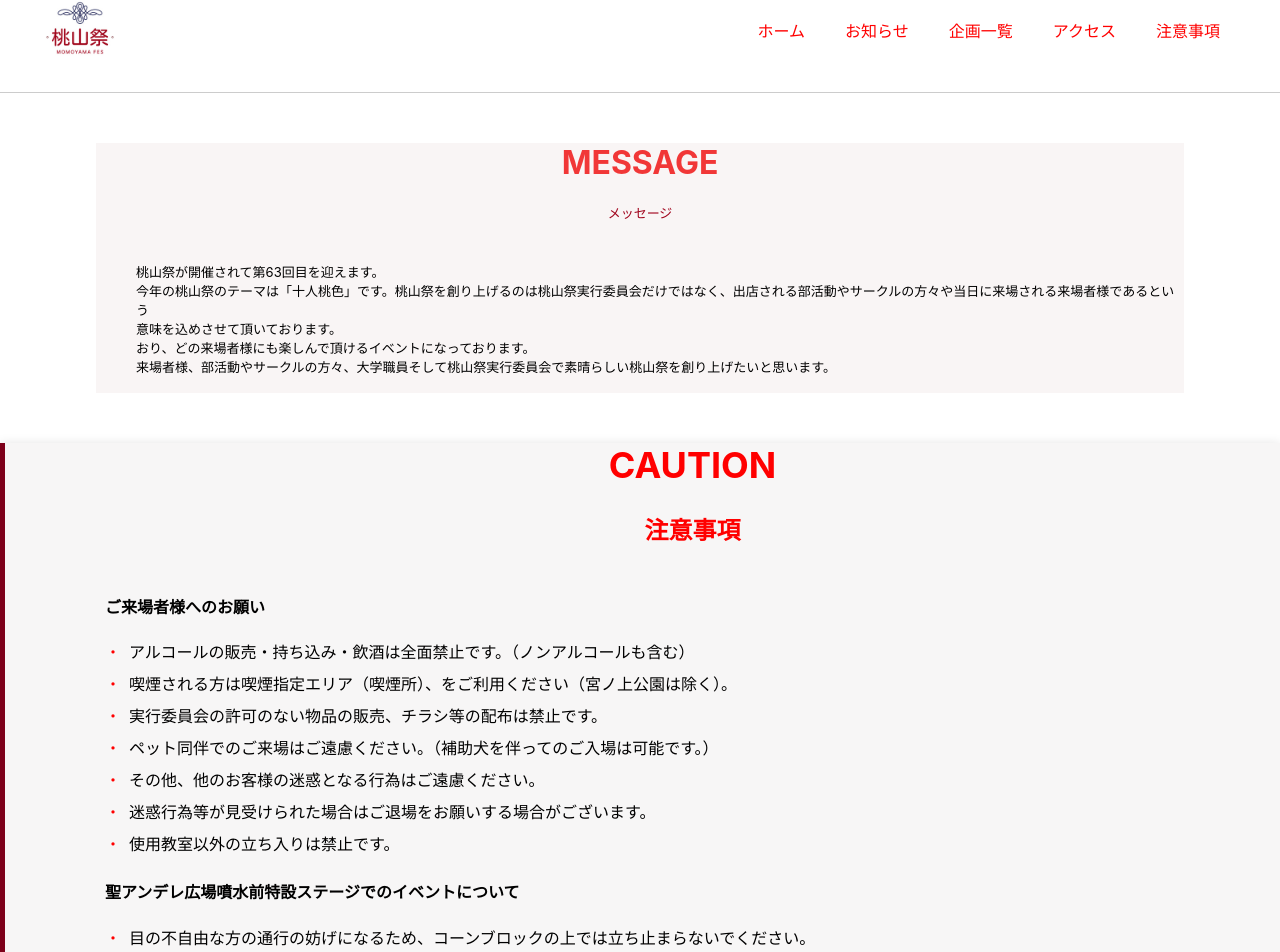
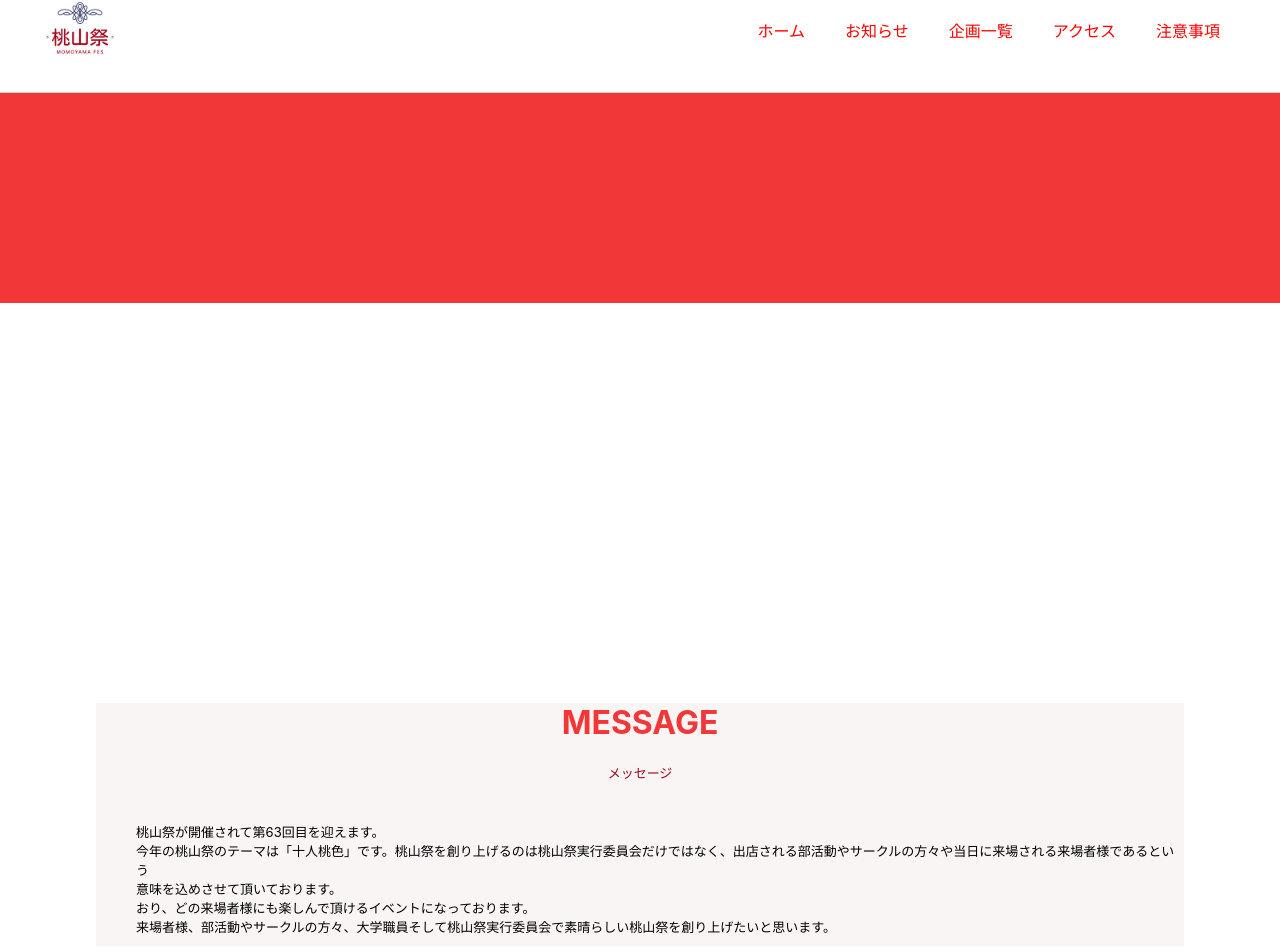
Before and after one commit to momoyama-tech/momosai-hp, a React (Create React App) app: page /#/ in a window 1280 px wide. Shown: the part 32-984 px from the top of the page. Built offline with nearby package versions, Linux system fonts and the light colour scheme.

Commit message:
MESSAGEのちょっとした手直しとTop作った

```diff
--- a/src/components/MESSAGE.css
+++ b/src/components/MESSAGE.css
@@ -1,9 +1,10 @@
 .MESSAGE{
     margin: auto;
     margin-top: 50px;
-    height: 250px;
+    height: auto;
     width: 85%;
     background-color: rgba(104, 0, 20, 0.04);
+    margin-bottom: 50px;
 }
 
 .MESSAGEtitle{
@@ -28,3 +29,11 @@ p{
     margin-top: 40px;
     margin-inline-start: 40px;
 }
+.MESSAGEBottom{
+    margin: auto;
+    position: relative;
+    top: -50px;
+    background-color: rgba(104, 0, 20, 0.04);
+    height:10px;
+    width: 85%;
+}
--- a/src/components/MESSAGE.jsx
+++ b/src/components/MESSAGE.jsx
@@ -3,6 +3,7 @@ import './MESSAGE.css';
 
 function MESSAGE() {
     return (
+        <div>
         <div class="MESSAGE">
             <div class="MESSAGEtitle">
                 <h1 class="title">MESSAGE</h1>
@@ -15,6 +16,8 @@ function MESSAGE() {
                 来場者様、部活動やサークルの方々、大学職員そして桃山祭実行委員会で素晴らしい桃山祭を創り上げたいと思います。
             </p>
         </div>
+        <div class="MESSAGEBottom"/><div/>
+        </div>
     );
 }
 
--- /dev/null
+++ b/src/components/Top.css
@@ -0,0 +1,9 @@
+.Top{
+    background-color: rgba(241, 55, 55, 1);
+    width: -webkit-fill-available;
+    height: 210px;
+}
+.Top2{
+    background-color: white;
+    height: 560px;
+}
--- /dev/null
+++ b/src/components/Top.jsx
@@ -0,0 +1,12 @@
+import React from 'react';
+import './Top.css';
+
+function Top() {
+     return(
+        <div class="Top2">
+            <div class="Top"></div>
+        </div>
+     );
+}
+
+export default Top;
--- a/src/pages/Home.jsx
+++ b/src/pages/Home.jsx
@@ -1,4 +1,5 @@
 import React from 'react';
+import Top from '../components/Top';
 import MESSAGE from '../components/MESSAGE';
 import Caution from '../components/Caution';
 import ACCESS from '../components/ACCESS';
@@ -6,10 +7,10 @@ import ACCESS from '../components/ACCESS';
 function Home() {
   return (
     <div>
+     <Top />
      <MESSAGE />
      <Caution />
      <ACCESS />
-     <aaaa />
     </div>
   );
 }
```
